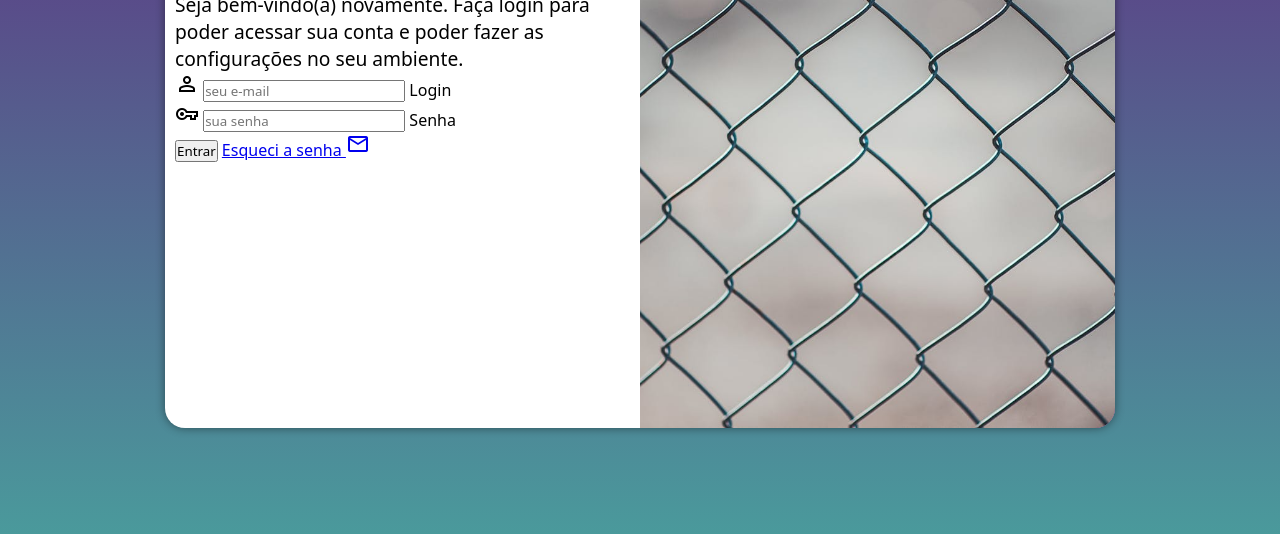
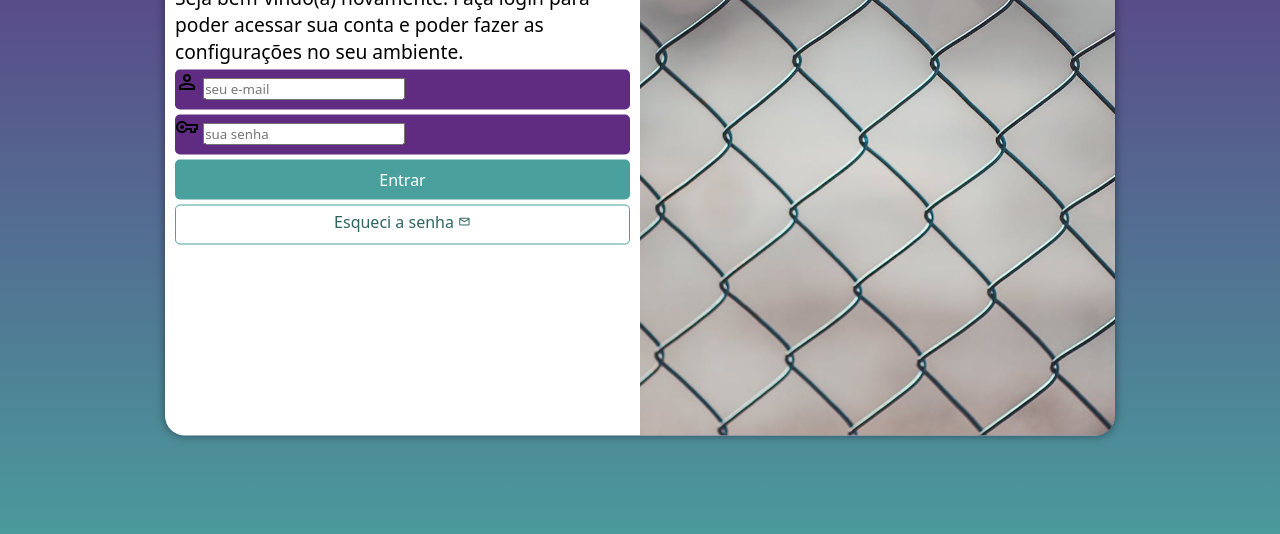
Before and after one commit to jonathanmontoni/projeto-login, a plain HTML site: page index.html in a window 1280 px wide. Shown: the part 222-756 px from the top of the page. Drawn offline with nearby package versions, Linux system fonts and the light colour scheme.

Commit message:
formatação do formulário

```diff
--- a/estilos/style.css
+++ b/estilos/style.css
@@ -34,7 +34,7 @@ section#login {
 
     background-color: white;
     width: 250px;
-    height: 500px;
+    height: 515px;
     border-radius: 20px;
     box-shadow: 0px 0px 10px rgba(0, 0, 0, 0.450);
 
@@ -63,3 +63,55 @@ div#formulario h1 {
 div#formulario p {
     font-size: 0.8em;
 }
+
+form div.campo {
+    background-color: #5f2c82;
+    display: block;
+    width: 100%;
+    height: 40px;
+    border-radius: 5px;
+    margin: 5px 0px;
+}
+
+div.campo label {
+    display: none;
+}
+
+form input[type=submit] {
+    display: block;
+    font-size: 1em;
+    width: 100%;
+    height: 40px;
+    background-color: #49a09d;
+    color: white;
+    border: none;
+    border-radius: 5px;
+    cursor: pointer;
+}
+
+form input[type=submit]:hover {
+    background-color: #2d6462;
+}
+
+form a.botao {
+    display: block;
+    text-align: center;
+    font-size: 1em;
+    width: 100%;
+    height: 40px;
+    padding-top: 5px;
+    margin-top: 5px;
+    background-color: white;
+    color: #2d6462;
+    border: 1px solid #49a09d;
+    border-radius: 5px;
+    text-decoration: none;
+}
+
+form a.botao:hover {
+    background-color: #6cd3cf;
+}
+
+form a.botao span {
+    font-size: 0.8em;
+}
--- a/index.html
+++ b/index.html
@@ -29,7 +29,7 @@
                         <label for="isenha">Senha</label>
                     </div>
                     <input type="submit" value="Entrar">
-                    <a href="esquec.html">
+                    <a href="esquec.html" class="botao">
                         Esqueci a senha <span class="material-symbols-outlined">mail</span>
                     </a>
                 </form>
```
